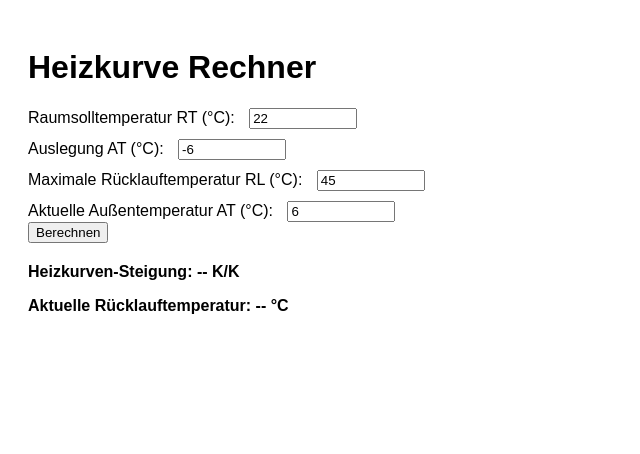
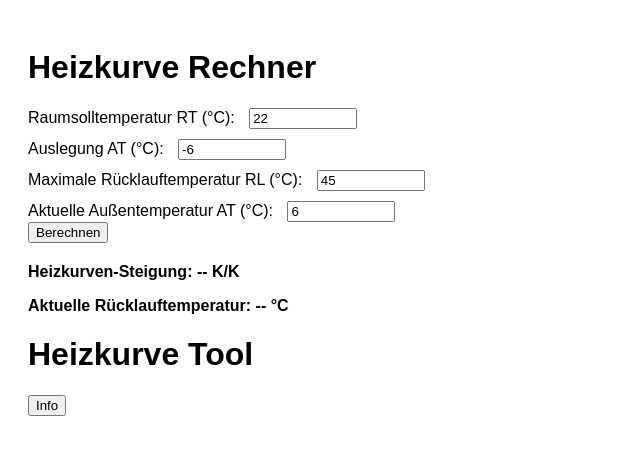
Before and after one commit to atshv/Heizkurve, a plain HTML site: page index.html in a window 1280 px wide. Shown: the whole page, without its empty margins (0-640 px from the left). Drawn offline with Linux system fonts and the light colour scheme.

Commit message:
index.html

```diff
--- a/index.html
+++ b/index.html
@@ -44,4 +44,8 @@
   });
   </script>
 </body>
+  <body>
+    <h1>Heizkurve Tool</h1>
+    <button onclick="window.location.href='info.html'">Info</button>
+</body>
 </html>
```
